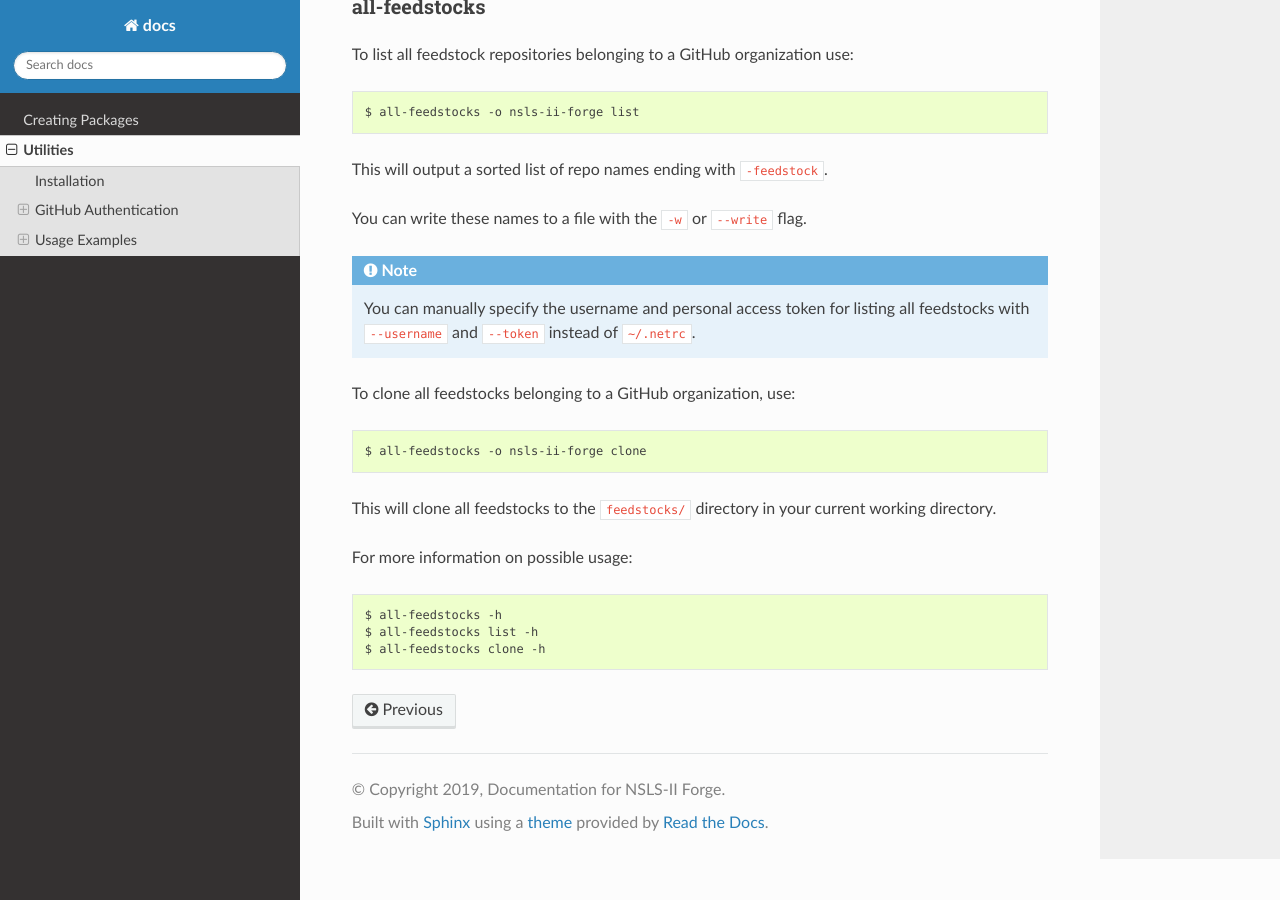
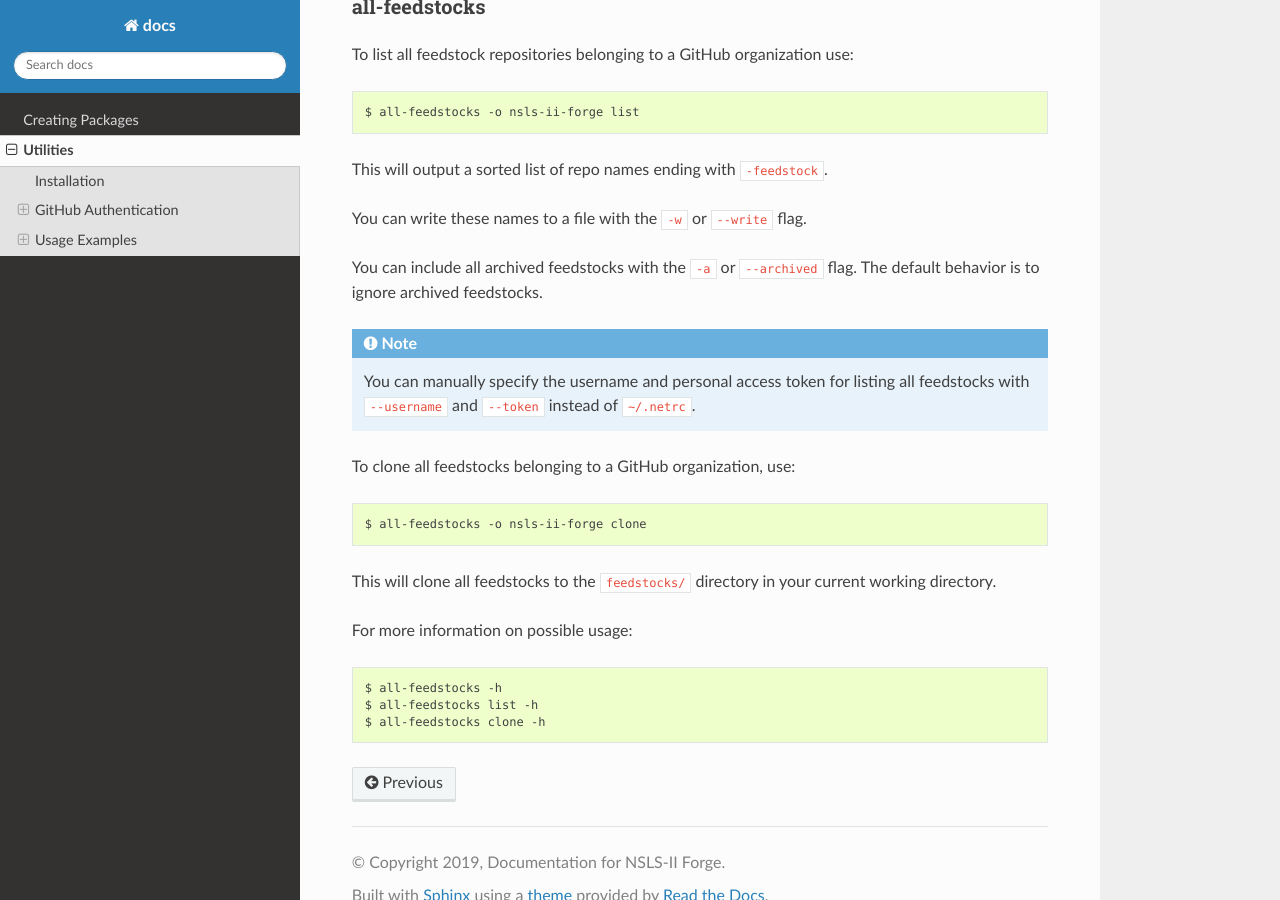
Before and after one commit to nsls-ii-forge/docs, a Sphinx documentation site: the page built from source/utils.rst, in a window 1280 px wide and 900 px high, scrolled down 2877 px. Built offline with Sphinx 7.4.7 and the Read the Docs theme 2.0.0, drawn with Linux system fonts in a browser that asks for light colours.

Commit message:
added archived docs

```diff
--- a/source/utils.rst
+++ b/source/utils.rst
@@ -164,6 +164,9 @@ This will output a sorted list of repo names ending with :bash:`-feedstock`.
 
 You can write these names to a file with the :bash:`-w` or :bash:`--write` flag.
 
+You can include all archived feedstocks with the :bash:`-a` or :bash:`--archived` flag.
+The default behavior is to ignore archived feedstocks.
+
 .. note::
 
     You can manually specify the username and personal access token for listing all feedstocks
```
